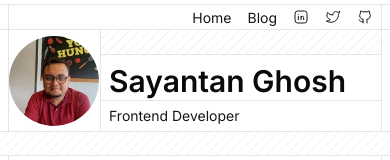
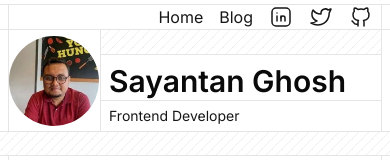
Before and after one commit to sayantanghosh-in/sayantanghosh-in, a Next.js app: page / in a window 390 px wide. Shown: the top 160 px of the page. Built offline with nearby package versions, Linux system fonts and the light colour scheme.

Commit message:
update: README and fix: nav item sizes

```diff
--- a/app/components/Nav.tsx
+++ b/app/components/Nav.tsx
@@ -10,14 +10,17 @@ export const Nav = () => {
     <nav className="border-x-1 px-2">
       <ul className="flex flex-row gap-4 items-center justify-end">
         <li>
-          <Link href="/" className="text-sm text-[var(--accent-foreground)]">
+          <Link
+            href="/"
+            className="text-md md:text-sm text-[var(--accent-foreground)]"
+          >
             Home
           </Link>
         </li>
         <li>
           <Link
             href="/blog"
-            className="text-sm text-[var(--accent-foreground)]"
+            className="text-md md:text-sm text-[var(--accent-foreground)]"
           >
             Blog
           </Link>
@@ -29,7 +32,7 @@ export const Nav = () => {
             href="https://www.linkedin.com/in/sayantanghosh-in"
           >
             <IconBrandLinkedin
-              size={16}
+              className="w-[24px] h-[24px] md:w-[16px] md:h-[16px]"
               stroke={1.5}
               color="var(--accent-foreground)"
             />
@@ -42,7 +45,7 @@ export const Nav = () => {
             href="https://x.com/sayantan__ghosh"
           >
             <IconBrandTwitter
-              size={16}
+              className="w-[24px] h-[24px] md:w-[16px] md:h-[16px]"
               stroke={1.5}
               color="var(--accent-foreground)"
             />
@@ -55,7 +58,7 @@ export const Nav = () => {
             href="https://github.com/sayantanghosh-in"
           >
             <IconBrandGithub
-              size={16}
+              className="w-[24px] h-[24px] md:w-[16px] md:h-[16px]"
               stroke={1.5}
               color="var(--accent-foreground)"
             />
```
Also changed, not shown: 1 other file (tests, documents, lock files or other folders).
